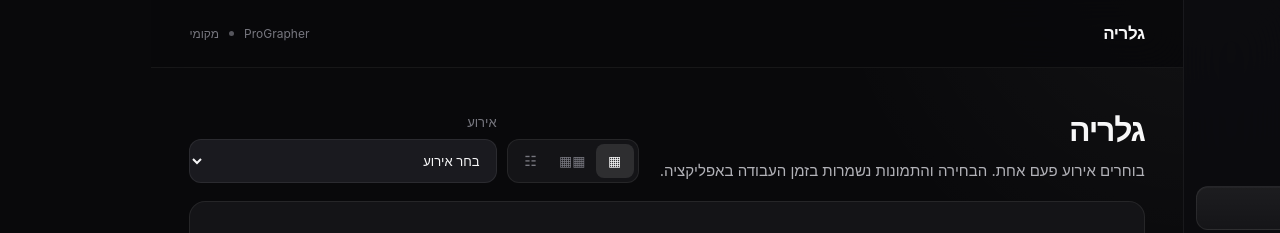
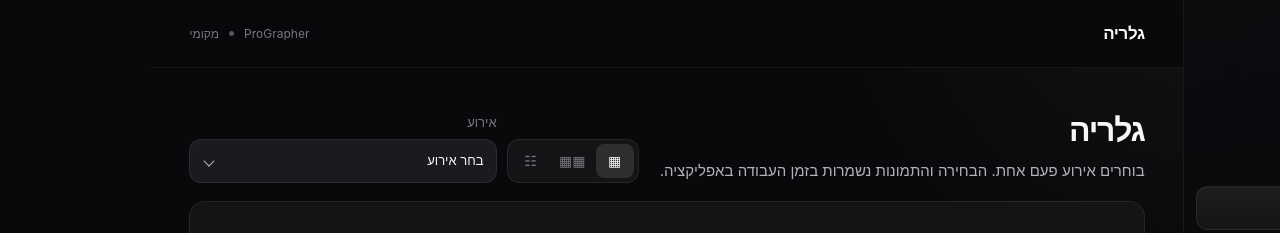
Before and after one commit to WizZerr/PROGRAPHER-V2, a Next.js app in the folder frontend/: page / in a window 1280 px wide. Both pictures are taken after a click on the button "גלריה". Shown: the top 233 px of the page. Built offline with nearby package versions, Linux system fonts and the light colour scheme.

Commit message:
ui(pr1): move gallery select arrow inward

```diff
--- a/frontend/src/features/gallery/GalleryScreen.module.css
+++ b/frontend/src/features/gallery/GalleryScreen.module.css
@@ -36,6 +36,7 @@
 }
 
 .field {
+  position: relative;
   width: clamp(220px, 24vw, 320px);
   min-width: 0;
   max-width: 100%;
@@ -50,7 +51,9 @@
   min-width: 0;
   max-width: 100%;
   min-height: 44px;
-  padding: 0 12px;
+  padding: 0 12px 0 38px;
+  appearance: none;
+  -webkit-appearance: none;
   border: 1px solid var(--pg-border);
   border-radius: 12px;
   background: var(--pg-surface-3);
@@ -58,8 +61,25 @@
   font: inherit;
 }
 
+.field::after {
+  content: "";
+  position: absolute;
+  left: 16px;
+  bottom: 18px;
+  width: 7px;
+  height: 7px;
+  border-right: 1.5px solid var(--pg-text-secondary);
+  border-bottom: 1.5px solid var(--pg-text-secondary);
+  transform: rotate(45deg);
+  pointer-events: none;
+}
+
 .field select:disabled {
   opacity: 0.65;
+}
+
+.field:has(select:disabled)::after {
+  opacity: 0.5;
 }
 
 .viewSwitcher {
```
